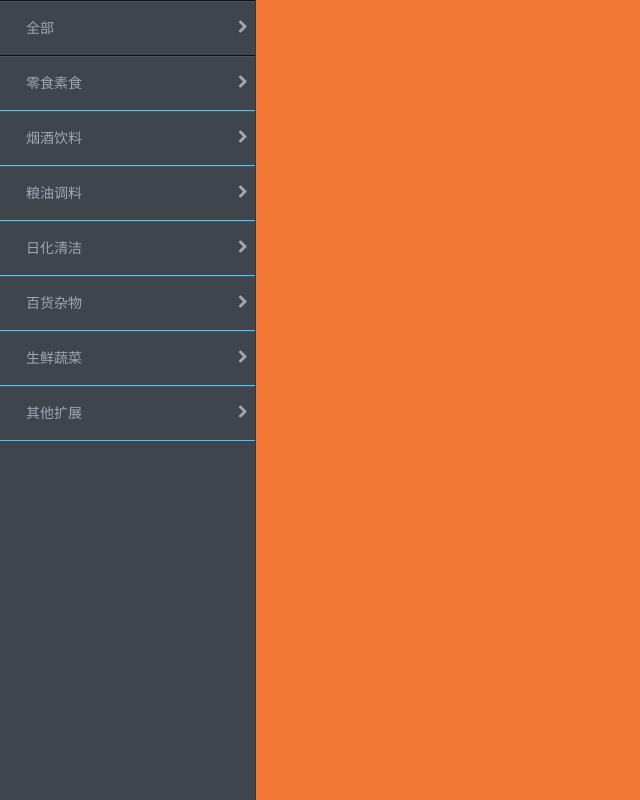
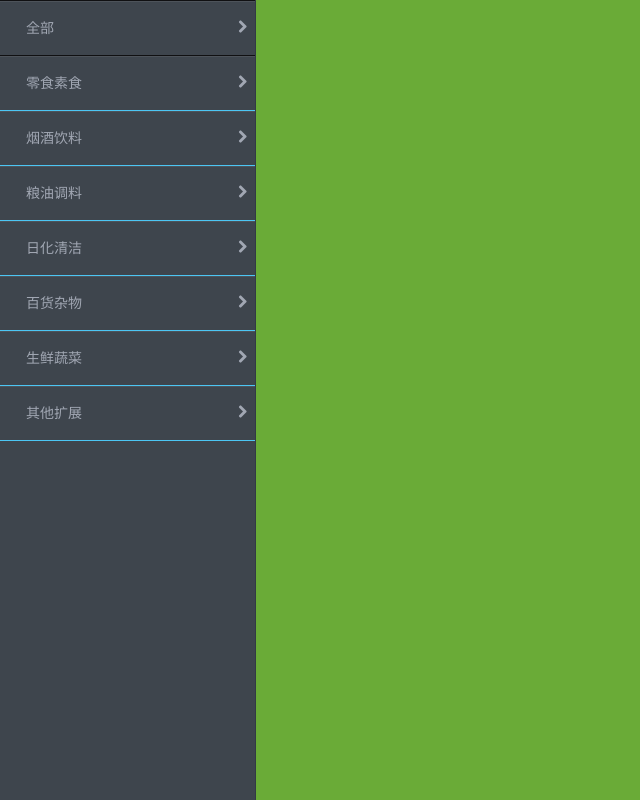
Before and after one commit to WTQ/eco_vegetable, a CodeIgniter app: template application/views/newuser.php in a window 1280 px wide. Shown: the whole page, without its empty margins (0-640 px from the left). Run offline with CodeIgniter, Linux system fonts and the light colour scheme; the template is opened without the code that fills it, so the values that code supplies are empty; some libraries are stand-ins or nearby versions.

Commit message:
更新样式等

```diff
--- a/www/static/user/css/user.css
+++ b/www/static/user/css/user.css
@@ -34,7 +34,7 @@ img {
     border-bottom:none;
 }
 #afui {
-    background:#F27935;
+    background:#6AAB37;
 }
 .scrollBar, .afScrollbar {
     background: #888 !important;
```
Also changed, not shown: www/static/user/index.html (+4 -4 lines).
